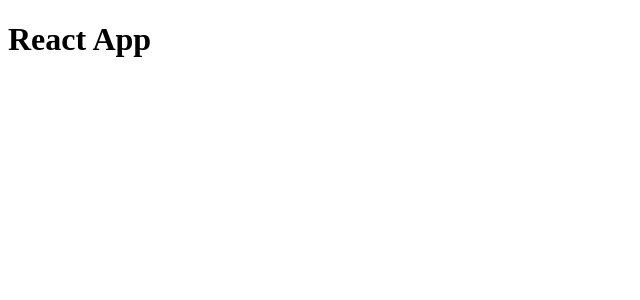
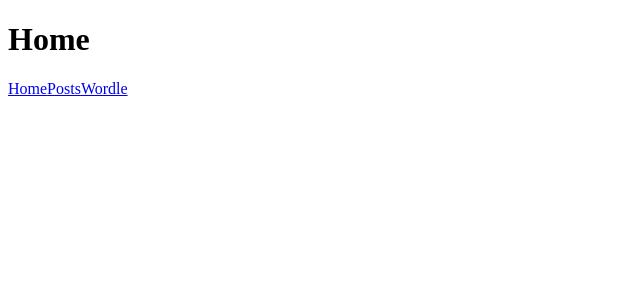
Before and after one commit to MateolCS/react-blog, a React (Create React App) app: page / in a window 1280 px wide. Shown: the top 300 px of the page, without its empty margins (0-640 px from the left). Built offline with nearby package versions, Linux system fonts and the light colour scheme.

Commit message:
Added routing

```diff
--- a/src/App.js
+++ b/src/App.js
@@ -1,7 +1,16 @@
+import { Route, Routes } from "react-router-dom";
+import Wordle from "./pages/Worlde";
+import Home from "./pages/Home";
+import Post from "./pages/Post";
+
 function App() {
   return (
     <div>
-      <h1>React App</h1>
+      <Routes>
+        <Route path="/" exact element={<Home />} />
+        <Route path="/posts/:slug" element={<Post />} />
+        <Route path="/wordle" element={<Wordle />} />
+      </Routes>
     </div>
   );
 }
--- a/src/index.js
+++ b/src/index.js
@@ -1,10 +1,13 @@
 import React from "react";
 import ReactDOM from "react-dom/client";
 import App from "./App";
+import { BrowserRouter } from "react-router-dom";
 
 const root = ReactDOM.createRoot(document.getElementById("root"));
 root.render(
   <React.StrictMode>
-    <App />
+    <BrowserRouter>
+      <App />
+    </BrowserRouter>
   </React.StrictMode>
 );
--- /dev/null
+++ b/src/pages/Home.js
@@ -0,0 +1,15 @@
+import React from "react";
+import { Link } from "react-router-dom";
+
+const Home = () => {
+  return (
+    <div>
+      <h1>Home</h1>
+      <Link to="/">Home</Link>
+      <Link to="/posts">Posts</Link>
+      <Link to="/wordle">Wordle</Link>
+    </div>
+  );
+};
+
+export default Home;
--- /dev/null
+++ b/src/pages/Post.js
@@ -0,0 +1,14 @@
+import React from "react";
+import { useParams } from "react-router-dom";
+
+const Post = () => {
+  const slug = useParams().slug;
+
+  return (
+    <div>
+      <h1>{`Post ${slug}`}</h1>
+    </div>
+  );
+};
+
+export default Post;
--- /dev/null
+++ b/src/pages/Worlde.js
@@ -0,0 +1,11 @@
+import React from "react";
+
+const Wordle = () => {
+  return (
+    <div>
+      <h1>Worlde</h1>
+    </div>
+  );
+};
+
+export default Wordle;
```
